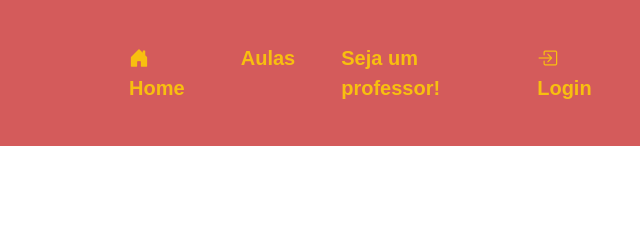
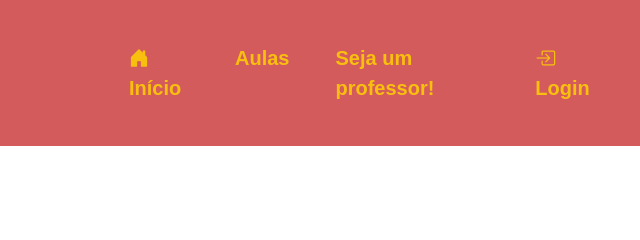
Before and after one commit to alexandrealbuq/tutorar, a website: page login.html in a window 1280 px wide. Shown: the top 240 px of the page, 640-1280 px from the left. Drawn offline with nearby package versions, Linux system fonts and the light colour scheme.

Commit message:
home => Início

```diff
--- a/login.html
+++ b/login.html
@@ -24,7 +24,7 @@
     <div class="collapse navbar-collapse justify-content-end" id="collapsibleNavbar">
       <ul class="navbar-nav">
         <li class="nav-item">
-          <a class="nav-link" href="index.html"><i class="bi bi-house-door-fill"></i> Home</a>
+          <a class="nav-link" href="index.html"><i class="bi bi-house-door-fill"></i>Início</a>
         </li>
         <li class="nav-item">
           <a class="nav-link" href="Aulas.html">Aulas</a>
```
Also changed, not shown: aulas.html (+1 -1 lines), index.html (+2 -2 lines), professor.html (+2 -2 lines).
